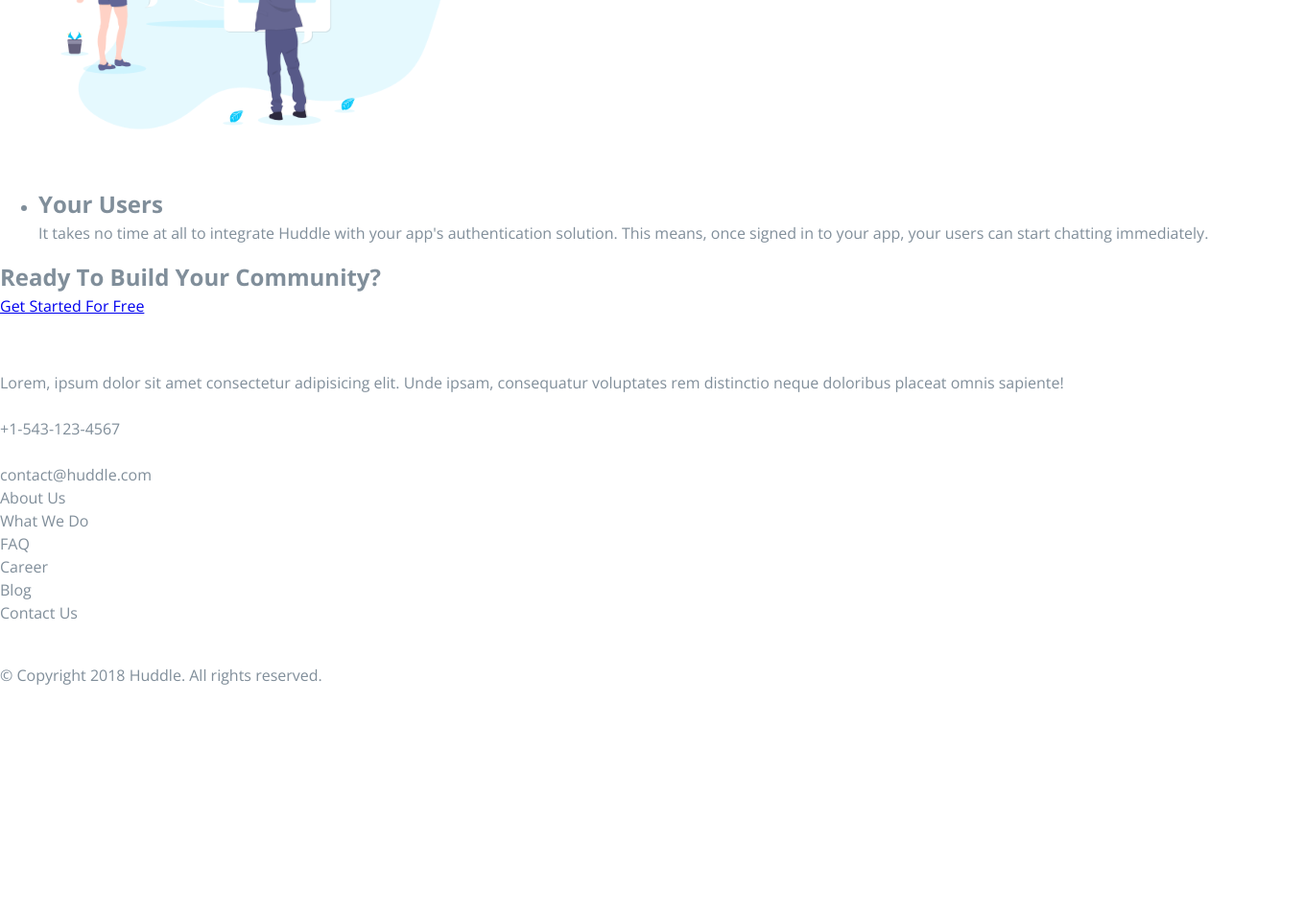
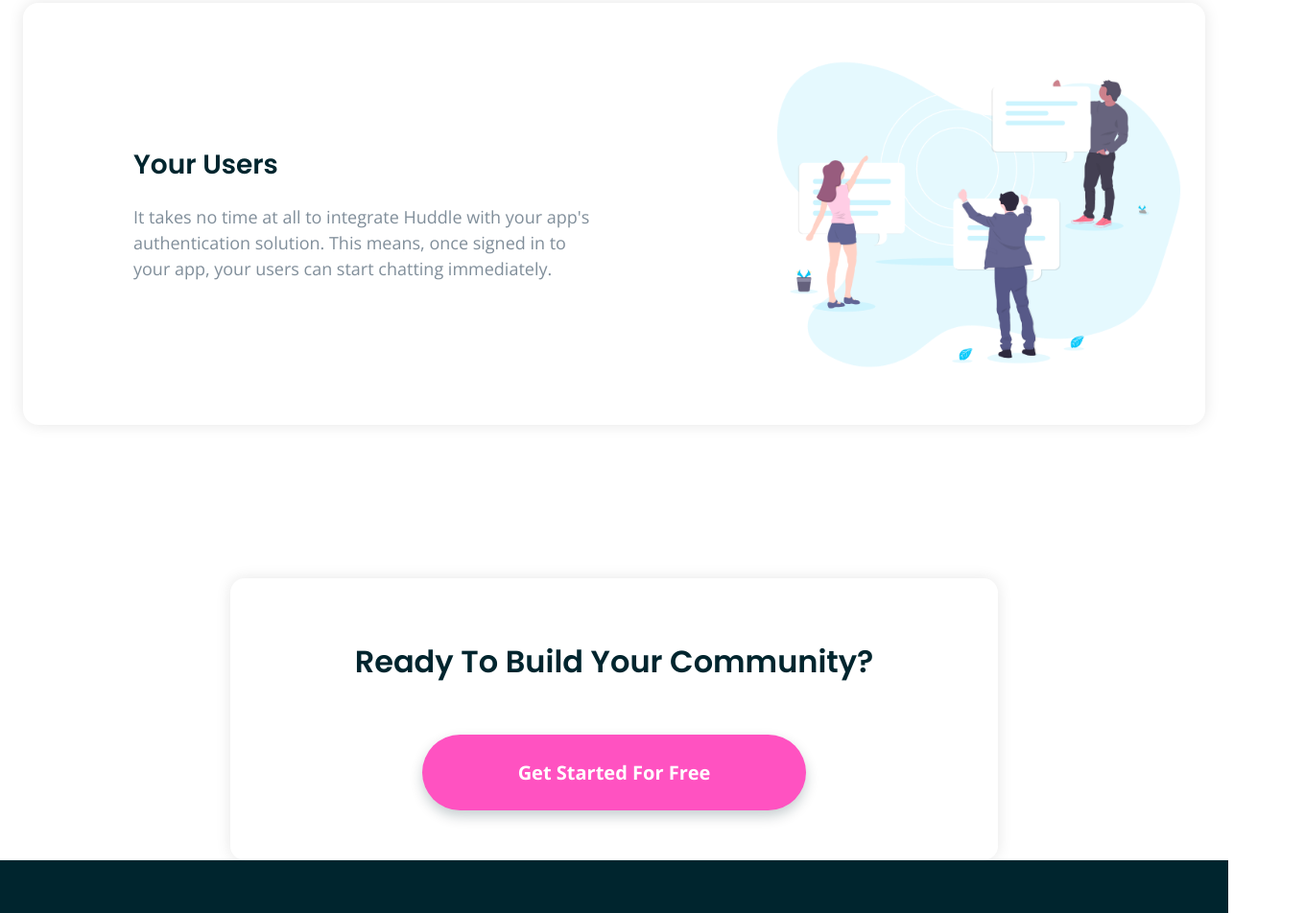
Before and after one commit to KevinBertaux/huddle, a plain HTML site: page index.html in a window 1280 px wide. Shown: the part 1845-2797 px from the top of the page at 96% size, 1360 px wide, since content can reach past the window. Before the commit the page ends 2561 px from the top, so only its background shows below. Drawn offline with nearby package versions, Linux system fonts and the light colour scheme.

Commit message:
Modif du HTML (container) et du CSS

```diff
--- a/css/style.css
+++ b/css/style.css
@@ -23,36 +23,47 @@ body {
 	font-size: 1.6rem;
 	line-height: 1.5;
 	color: var(--text);
-	background-color: #fff;
+	background-color: var(--inverted);
+}
+
+h1, h2 {
+	font-family: 'Poppins', sans-serif;
+	font-weight: 600;
+	color: var(--title);
 }
 
 h1 {
-	font-family: 'Poppins', sans-serif;
 	font-size:  4rem;
-	line-height: 6rem;
-	font-weight: 600;
+}
+
+h2 {
+	font-size:  2.8rem;
+}
+
+a {
+	text-decoration: none;
 }
 
 /* Layout */
 
 .container {
 	max-width: 128rem;
+	margin-left: auto;
+	margin-right: auto;
 }
 
 .site-header {
 	background-image: url(../images/hero_bg.svg);
 	background-position: left -1.75rem;
-	/* display: flex;
-	justify-content: center; */
 }
 
 /* Components */
 
 .btn {
 	font-size: 1.4rem;
-	line-height: 1.188;
-	text-decoration: none;
+	line-height: 1.357;
 	font-weight: 700;
+	display: inline-block;
 }
 
 /* Banner */
@@ -60,20 +71,15 @@ h1 {
 .banner {
 	display: flex;
 	justify-content: space-between;
-	width: 100%;
-	margin-left: 8rem;
-	margin-right: 8rem;
+	align-items: center;
 	padding-top: 4.8rem;
+	margin-bottom: 7.1rem;
 }
 
 .menu-link {
+	display: inline-block;
 	color: var(--title);
-}
-
-.menu-item {
 	border-radius: 2.4rem;
-	width: 20.5rem;
-	height: 4.8rem;
 	padding: 1.5rem 6.5rem;
 	background-color: var(--inverted);
 	box-shadow: 0px 3px 11px var(--nav-btn-shadow);
@@ -82,7 +88,12 @@ h1 {
 /* Hero */
 
 .hero-section {
+	margin-bottom: 16rem;
+}
+
+.hero-section .container{
 	display: flex;
+	align-items: center;
 }
 
 .mockup {
@@ -90,4 +101,183 @@ h1 {
 }
 .mockup img {
 	width: 100%;
+	margin-bottom: 7.2rem;
 }
+
+.main-title {
+	margin-bottom: .85em;
+}
+
+.hero-desc {
+	color: var(--title);
+	font-size: 1.8rem;
+	margin-bottom: 1.666em;
+}
+
+.cta-link {
+	color: var(--inverted);
+	background-color: var(--cta);
+	box-shadow: 2px 3px 6px var(--hero-cta-shadow);
+	padding: 1.85rem 7.0rem;
+	border-radius: 28px;
+}
+
+/* Features */
+
+.features {
+	margin-bottom: 12rem;
+}
+
+.feature-list {
+	display: flex;
+	flex-direction: column;
+}
+
+.feature-item {
+	display: flex;
+	align-items: center;
+	box-shadow: 0px 0px 16px var(--card-shadow);
+	border-radius: 16px;
+	padding-left: 11.5rem;
+	margin-bottom: 4rem;
+	margin-left: 2.4rem;
+	margin-right: 2.4rem;
+}
+
+.feature-item:nth-child(odd) {
+	flex-direction: row-reverse;
+}
+
+.feature-item img {
+	padding-right: 16.8rem;
+}
+
+.feature-item:nth-child(odd) img {
+	padding-left: 16.8rem;
+	padding-right: 1.6rem;
+}
+
+.feature-title {
+	margin-bottom: .714em;
+}
+
+.feature-desc {
+	font-size: 1.8rem;
+	max-width: 50rem;
+}
+
+.cta {
+	width: 80rem;
+	margin-left: auto;
+	margin-right: auto;
+	box-shadow: 0px 0px 16px var(--card-shadow);
+	border-radius: 15px;
+}
+
+.cta .container {
+	display: flex;
+	flex-direction: column;
+	align-items: center;
+}
+
+.cta-title {
+	font-size: 3.2rem;
+	line-height: 1.875;
+	margin-top: 5.7rem;
+	margin-bottom: 4.6rem;
+}
+
+.cta-link-big {
+	font-size: 2rem;
+	padding: 2.6rem 10rem;
+	box-shadow: 0px 6px 13px var(--card-cta-shadow);
+	border-radius: 40px;
+	margin-bottom: 5.2rem;
+}
+
+/* Footer */
+
+.site-footer {
+	background-color: var(--title);
+	color: var(--inverted);
+	padding-top: 19.2rem;
+}
+
+.info {
+	 display: flex;
+	 justify-content: space-between;
+	 margin-left: 12rem;
+}
+
+.address {
+	width: 38rem;
+}
+
+.footer-logo {
+	margin-bottom: 4.1rem;
+}
+
+.place, .phone, .email {
+	display: flex;
+	margin-bottom: 3.2rem;
+}
+
+.place img {
+	margin-right: 2.8rem;
+	margin-bottom: 3rem;
+}
+
+.phone img, .email img {
+	margin-right: 1.6rem;
+}
+
+.footer-nav {
+	margin-top: 8.5rem;
+}
+
+.footer-link-list {
+	display: grid;
+	grid-auto-flow: column;
+	grid-template-columns: repeat(2, 1fr);
+	grid-template-rows: repeat(3, 1fr);
+	gap: 2.5rem 12.3rem;
+	color: var(--inverted);
+	text-decoration: none;
+}
+
+.footer-link {
+	font-size: 1.8rem;
+}
+
+.footer-link:hover {
+	text-decoration: underline;
+}
+
+.footer-link:visited {
+	color: var(--inverted);
+}
+
+.social {
+	margin-top: 7.8rem;
+}
+
+.social-network-list {
+	display: flex;
+}
+
+.social-network-item {
+	border: 1px solid var(--social);
+	border-radius: 50%;
+}
+
+.social-link img {
+	height: 1.45rem;
+}
+
+.copyright {
+	font-family: 'Poppins', sans-serif;
+	font-size: 1.2rem;
+	display: flex;
+	justify-content: flex-end;
+	padding-bottom: 6.4rem;
+}
--- a/index.html
+++ b/index.html
@@ -14,7 +14,6 @@
 	<link rel="icon" type="image/png" href="images/favicon.png">
 	<link rel="stylesheet" href="css/reset.css">
 	<link rel="preconnect" href="https://fonts.gstatic.com">
-	<link rel="preconnect" href="https://fonts.gstatic.com">
 	<link
 		href="https://fonts.googleapis.com/css2?family=Open+Sans:ital,wght@0,400;0,700;1,400&family=Poppins:wght@400;600&display=swap"
 		rel="stylesheet">
@@ -25,7 +24,9 @@
 
 <body>
 	<header class="site-header">
-		<div class="container banner">
+		<section class="site-banner">
+			<div class="container">
+				<div class="banner">
 					<div class="logo">
 						<img src="images/color_logo_transparent.png" alt="Logo Huddle" class="logo-color">
 					</div>
@@ -35,114 +36,120 @@
 						</ul>
 					</nav>
 				</div>
+			</div>
+		</section>
 
+		<section class="hero-section">
 			<div class="container">
-			<section class="hero-section">
 				<div class="hero">
 					<h1 class="main-title">Build The Community Your Fans Will Love</h1>
 					<p class="hero-desc">Huddle re-imagines the way we build communities. You have a voice, but so does
 						your audience. Create connections with your users as you engage in genuine discussion.</p>
-					<a href="#" class="cta-link">Get Started For Free</a>
+					<a href="#" class="cta-link btn">Get Started For Free</a>
 				</div>
 				<div class="mockup">
 					<img src="images/mockup.svg" alt="Huddle mockup">
 				</div>
+			</div>
 		</section>
-		</div>
 	</header>
 
-	<main>
+	<main class="site-main">
+		<section class="features">
 			<div class="container">
-			<section class="features">
-				<ul class="feature-list">
+				<ul class="feature-list" role="list">
 					<li class="feature-item">
 						<img src="images/grow_together.png" alt="Grow together">
+						<div class="feature-text">
 							<h2 class="feature-title">Grow Together</h2>
-						<p class="feature-desc">Generate meaningful discussions with your audience and build a strong,
-							loyal
-							community. Think of the insightful conversations you miss out on with a feedback form.</p>
-						</img>
+							<p class="feature-desc">Generate meaningful discussions with your audience and build a
+								strong, loyal community. Think of the insightful conversations you miss out on with a
+								feedback form.
+							</p>
+						</div>
 					</li>
 					<li class="feature-item">
 						<img src="images/flowing_conversations.png" alt="Flowing conversations">
+						<div class="feature-text">
 							<h2 class="feature-title">Flowing conversations</h2>
-						<p class="feature-desc">You wouldn't paginate a conversation in real life, so why do it online?
-							Our
-							threads have just-in-time loading for a more natural flow.</p>
-						</img>
+							<p class="feature-desc">You wouldn't paginate a conversation in real life, so why do it
+								online?
+								Our threads have just-in-time loading for a more natural flow.</p>
+						</div>
 					</li>
 					<li class="feature-item">
 						<img src="images/your_users.png" alt="Your users">
+						<div class="feature-text">
 							<h2 class="feature-title">Your Users</h2>
 							<p class="feature-desc">It takes no time at all to integrate Huddle with your app's
-							authentication
-							solution. This means, once signed in to your app, your users can start chatting immediately.
+								authentication solution. This means, once signed in to your app, your users can start
+								chatting immediately.
 							</p>
-						</img>
+						</div>
 					</li>
 				</ul>
+			</div>
 		</section>
+		<section class="cta">
+			<div class="container">
+				<h2 class="cta-title">Ready To Build Your Community?</h2>
+				<a href="#" class="cta-link cta-link-big btn">Get Started For Free</a>
 			</div>
-		<div class="container">
-			<section class="cta">
-				<h2 class="cta-title">Ready To Build Your Community?</h2>
-				<a href="#" class="cta-link cta-link-big">Get Started For Free</a>
 		</section>
-		</div>
 	</main>
 
-	<footer>
-		<div class="container">
-			<div class="info">
-				<div class="logo">
+	<footer class="site-footer">
+		<div class="container info">
+			<address class="address">
+				<div class="footer-logo">
 					<img src="images/logo.svg" alt="Huddle logo" class="logo-white">
 				</div>
 				<div class="place">
 					<img src="images/place.svg" alt="place" class="place-img">
-					<p class="address">Lorem, ipsum dolor sit amet consectetur adipisicing elit. Unde ipsam, consequatur
-						voluptates rem distinctio neque doloribus placeat omnis sapiente!</p>
+					<p class="place-address">Lorem ipsum dolor sit amet, consectetur adipiscing elit, sed do eiusmod
+						tempor incididunt ut labore et dolore magna aliqua</p>
 				</div>
 				<div class="phone">
 					<img src="images/phone.svg" alt="phone" class="phone-img">
-					<p class="phone-number">+1-543-123-4567</p>
+					<p class="phone-number">+1-543-555-4567</p>
 				</div>
 				<div class="email">
 					<img src="images/email.svg" alt="email" class="email-img">
 					<p>contact@huddle.com</p>
 				</div>
-			</div>
+			</address>
 			<nav class="footer-nav">
-				<ul class="link-list" role="list">
-					<li class="link-item">About Us</li>
-					<li class="link-item">What We Do</li>
-					<li class="link-item">FAQ</li>
-					<li class="link-item">Career</li>
-					<li class="link-item">Blog</li>
-					<li class="link-item">Contact Us</li>
+				<ul class="footer-link-list" role="list">
+					<li class="footer-link-item"><a href="#" class="footer-link">About Us</a></li>
+					<li class="footer-link-item"><a href="#" class="footer-link">What We Do</a></li>
+					<li class="footer-link-item"><a href="#" class="footer-link">FAQ</a></li>
+					<li class="footer-link-item"><a href="#" class="footer-link">Career</a></li>
+					<li class="footer-link-item"><a href="#" class="footer-link">Blog</a></li>
+					<li class="footer-link-item"><a href="#" class="footer-link">Contact Us</a></li>
 				</ul>
 			</nav>
 			<div class="social">
 				<ul class="social-network-list" role="list">
-					<li class="social-network">
+					<li class="social-network-item">
 						<a href="#" class="social-link">
 							<img src="images/facebook-logo.svg" alt="Facebook logo" class="social-logo-img">
 						</a>
 					</li>
-					<li class="social-network">
+					<li class="social-network-item">
 						<a href="#" class="social-link">
 							<img src="images/twitter.svg" alt="Twitter logo" class="social-logo-img">
 						</a>
 					</li>
-					<li class="social-network">
+					<li class="social-network-item">
 						<a href="#" class="social-link">
 							<img src="images/instagram.svg" alt="Instagram logo" class="social-logo-img">
 						</a>
 					</li>
 				</ul>
 			</div>
-			<div class="copyright">
-				<p>© Copyright 2018 Huddle. All rights reserved.</p>
 		</div>
+		<div class="container copyright">
+			<p>&copy; Copyright 2018 Huddle. All rights reserved.</p>
 		</div>
 	</footer>
 
```
Lines whose indentation alone changed are shown as unchanged.
